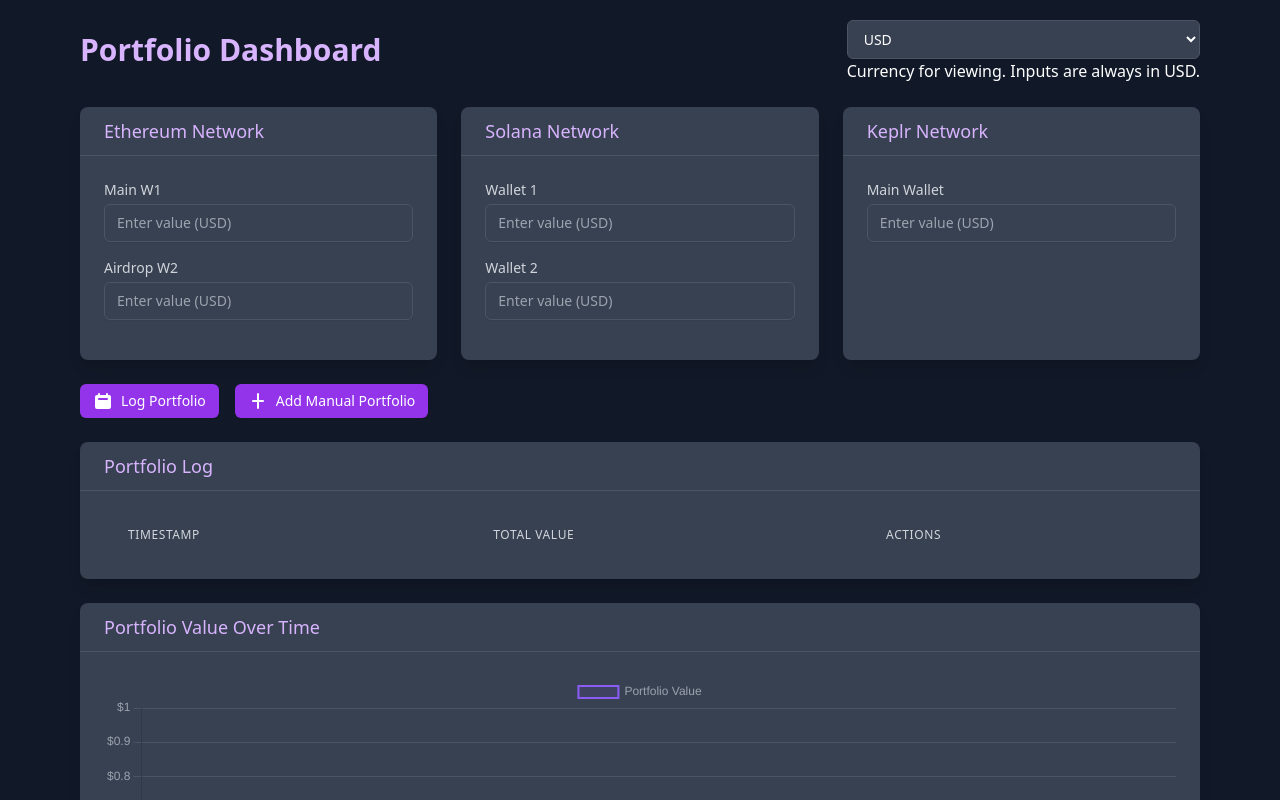
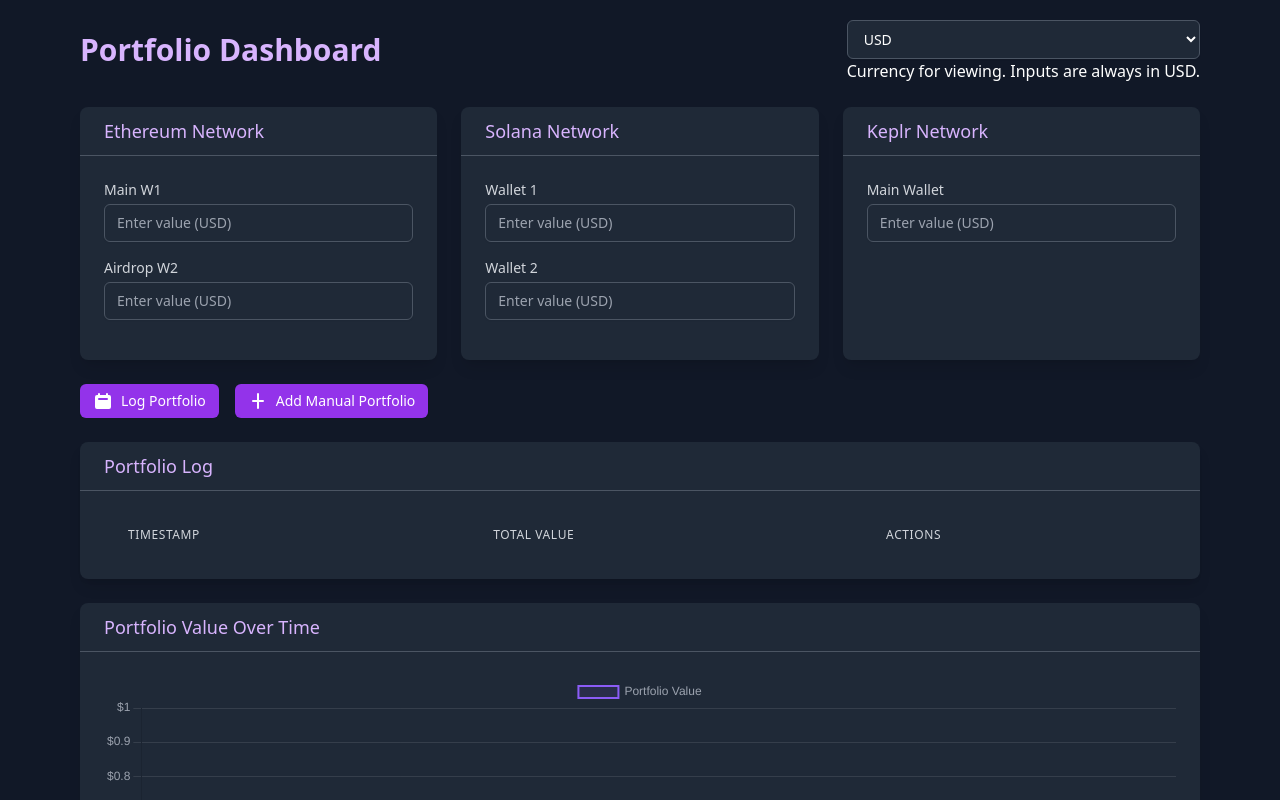
Before and after one commit to SwiftStrike24/Crypto-Portfolio-Dashboard, a React (Create React App) app: page / in a window 1280 px wide. Shown: the top 800 px of the page. Built offline with nearby package versions, Linux system fonts and the light colour scheme.

Commit message:
fixed container colors.

```diff
--- a/src/components/PortfolioDashboard.js
+++ b/src/components/PortfolioDashboard.js
@@ -14,7 +14,7 @@ const CURRENCIES = {
 };
 
 const Card = ({ children, className }) => (
-  <div className={`bg-gray-800 shadow-lg rounded-lg ${className} hover:transform hover:scale-105 transition-transform duration-200 dark:bg-gray-700`}>
+  <div className={`bg-gray-800 shadow-lg rounded-lg ${className} hover:transform hover:scale-105 transition-transform duration-200 dark:bg-gray-800`}>
     {children}
   </div>
 );
@@ -52,7 +52,7 @@ const Input = ({ type, placeholder, value, onChange, className }) => (
     placeholder={placeholder}
     value={value}
     onChange={onChange}
-    className={`mt-1 block w-full bg-gray-700 border border-gray-600 rounded-md shadow-sm py-2 px-3 focus:outline-none focus:ring-purple-500 focus:border-purple-500 sm:text-sm text-white ${className}`}
+    className={`mt-1 block w-full bg-gray-800 border border-gray-600 rounded-md shadow-sm py-2 px-3 focus:outline-none focus:ring-purple-500 focus:border-purple-500 sm:text-sm text-white ${className}`}
   />
 );
 
@@ -60,7 +60,7 @@ const Select = ({ options, value, onChange, className }) => (
   <select
     value={value}
     onChange={onChange}
-    className={`mt-1 block w-full bg-gray-700 border border-gray-600 rounded-md shadow-sm py-2 px-3 focus:outline-none focus:ring-purple-500 focus:border-purple-500 sm:text-sm text-white ${className}`}
+    className={`mt-1 block w-full bg-gray-800 border border-gray-600 rounded-md shadow-sm py-2 px-3 focus:outline-none focus:ring-purple-500 focus:border-purple-500 sm:text-sm text-white ${className}`}
   >
     {options.map(option => (
       <option key={option} value={option}>{option}</option>
@@ -314,7 +314,7 @@ const PortfolioDashboard = () => {
               />
             </div>
             <div className="flex justify-end space-x-4">
-              <Button onClick={() => setIsPopupOpen(false)} className="bg-gray-600 hover:bg-gray-700 transition-all duration-300 ease-in-out hover:shadow-md hover:shadow-gray-500/50">Cancel</Button>
+              <Button onClick={() => setIsPopupOpen(false)} className="bg-gray-600 hover:bg-gray-800 transition-all duration-300 ease-in-out hover:shadow-md hover:shadow-gray-500/50">Cancel</Button>
               <Button onClick={logManualPortfolio} className="bg-purple-600 hover:bg-purple-700 transition-all duration-300 ease-in-out hover:shadow-md hover:shadow-purple-500/50">Save</Button>
             </div>
           </div>
@@ -328,7 +328,7 @@ const PortfolioDashboard = () => {
         <CardContent>
           <div className="overflow-x-auto">
             <table className="min-w-full divide-y divide-gray-700">
-              <thead className="bg-gray-700">
+              <thead className="bg-gray-800">
                 <tr>
                 <th className="px-6 py-3 text-left text-xs font-medium text-gray-300 uppercase tracking-wider">Timestamp</th>
                   <th className="px-6 py-3 text-left text-xs font-medium text-gray-300 uppercase tracking-wider">Total Value</th>
@@ -337,7 +337,7 @@ const PortfolioDashboard = () => {
               </thead>
               <tbody className="bg-gray-800 divide-y divide-gray-700">
                 {portfolioData.map((entry, index) => (
-                  <tr key={index} className="hover:bg-gray-700 transition-colors duration-150">
+                  <tr key={index} className="hover:bg-gray-800 transition-colors duration-150">
                     <td className="px-6 py-4 whitespace-nowrap text-sm text-gray-300">{entry.timestamp}</td>
                     <td className="px-6 py-4 whitespace-nowrap text-sm text-purple-300">{formatCurrency(entry.totalValue)}</td>
                     <td className="px-6 py-4 whitespace-nowrap text-sm text-gray-300">
```
